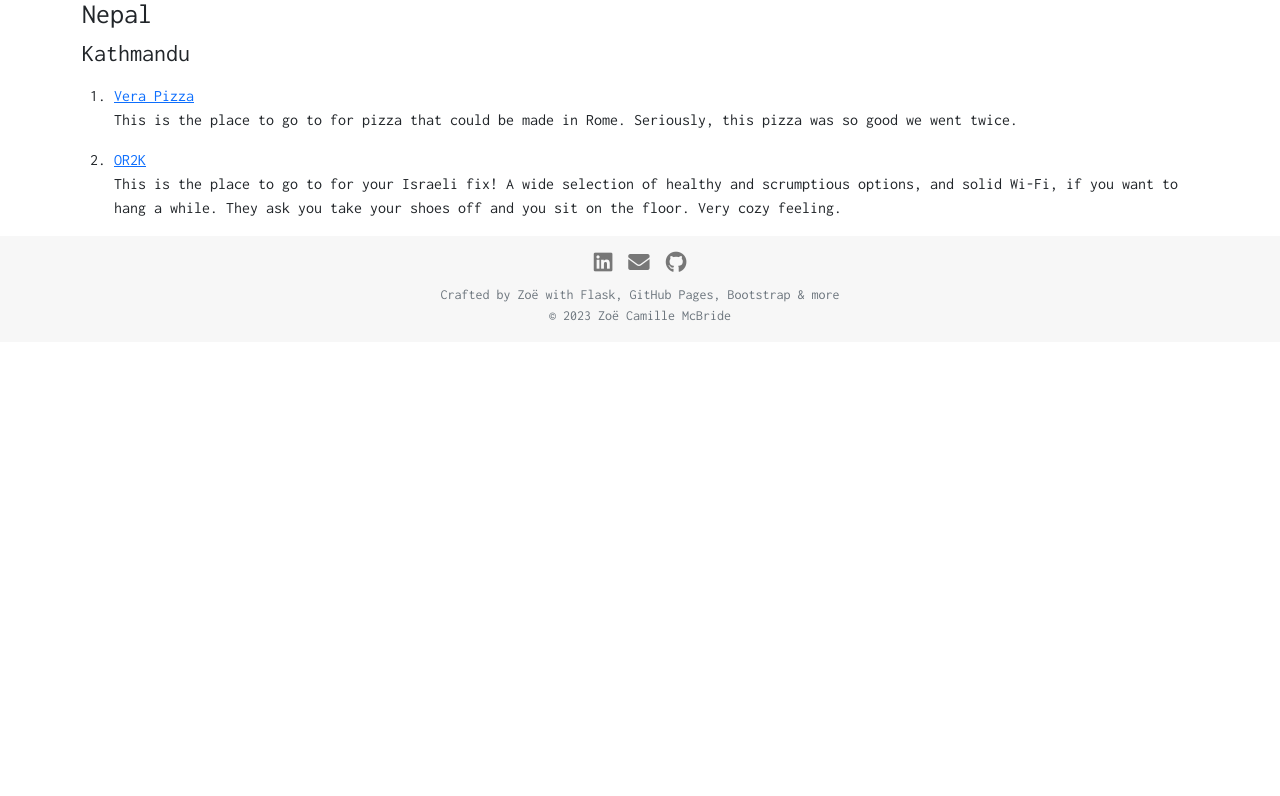
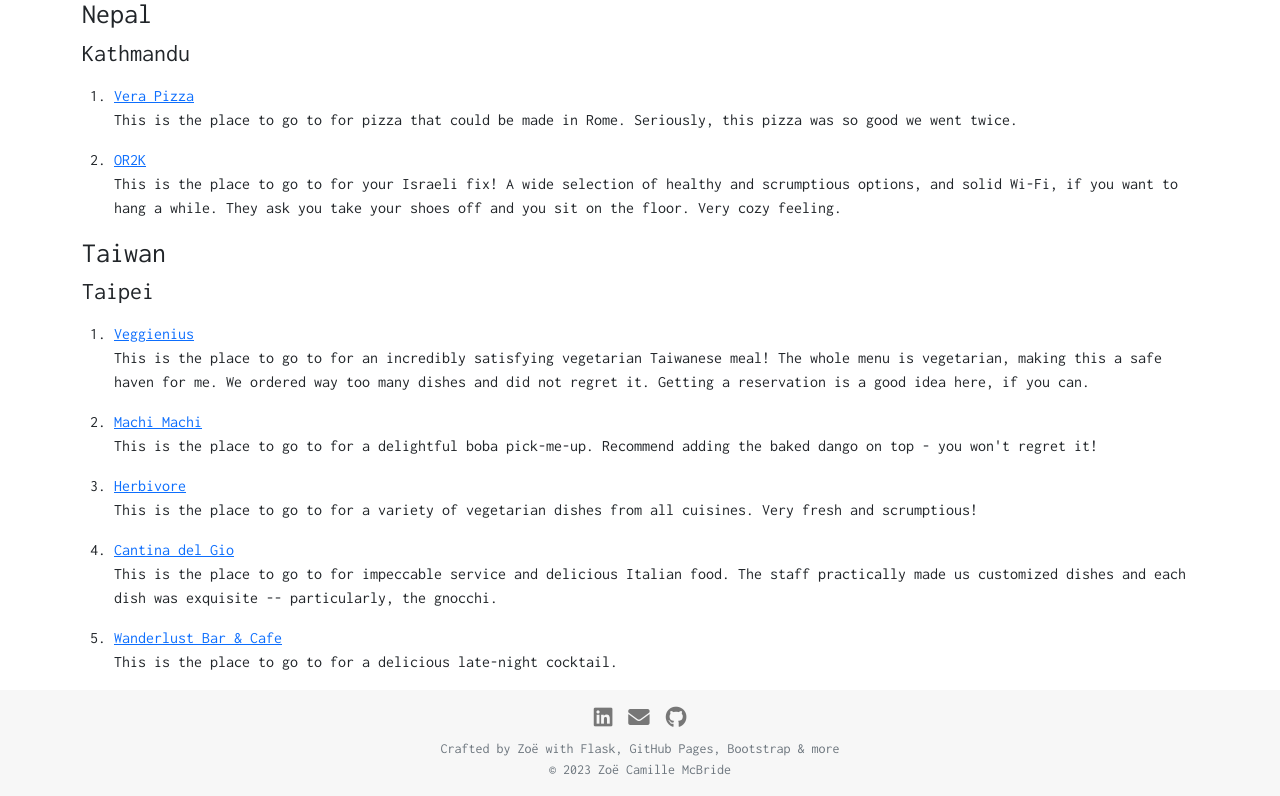
Before and after one commit to zoemcbride/zoemcbride.com, a Flask app: page /restaurant_recommendations.html in a window 1280 px wide. Shown: the part 1841-2637 px from the top of the page. Before the commit the page ends 2162 px from the top, so only its background shows below. Run offline with Flask 3, Linux system fonts and the light colour scheme; some libraries are stand-ins or nearby versions.

Commit message:
Taipei recommendations added

```diff
--- a/my_flask_app/templates/restaurant_recommendations.html
+++ b/my_flask_app/templates/restaurant_recommendations.html
@@ -110,6 +110,26 @@
     This is the place to go to for your Israeli fix! A wide selection of healthy and scrumptious options, and solid Wi-Fi, if you want to hang a while. They ask you take your shoes off and you sit on the floor. Very cozy feeling.
   </p>
   </ol>
+  <h3>Taiwan</h3>
+  <h4>Taipei</h4>
+  <p class="opening-paragraph">
+    <ol>
+      <li><a href="https://maps.app.goo.gl/Dpkt15Y7p6zLrsAY7">Veggienius</a></li>
+      This is the place to go to for an incredibly satisfying vegetarian Taiwanese meal! The whole menu is vegetarian, making this a safe haven for me. We ordered way too many dishes and did not regret it. Getting a reservation is a good idea here, if you can.
+    </p>
+    <li><a href="https://maps.app.goo.gl/LvKqhCnhPG5fKL7k7">Machi Machi</a></li>
+    This is the place to go to for a delightful boba pick-me-up. Recommend adding the baked dango on top - you won't regret it!
+  </p>
+  <li><a href="https://maps.app.goo.gl/Lv58AosnY9xFtF1j7">Herbivore</a></li>
+    This is the place to go to for a variety of vegetarian dishes from all cuisines. Very fresh and scrumptious!
+  </p>
+  <li><a href="https://maps.app.goo.gl/VvcxmgxPTsnBdgZ27">Cantina del Gio</a></li>
+    This is the place to go to for impeccable service and delicious Italian food. The staff practically made us customized dishes and each dish was exquisite -- particularly, the gnocchi.
+  </p>
+  <li><a href="https://maps.app.goo.gl/2iHXuB78NcemEKnQ9">Wanderlust Bar & Cafe</a></li>
+    This is the place to go to for a delicious late-night cocktail.
+  </p>
+  </ol>
 <!--
 <h3>Bali, Indonesia</h3>
   <h4>Ubud</h4>
```
